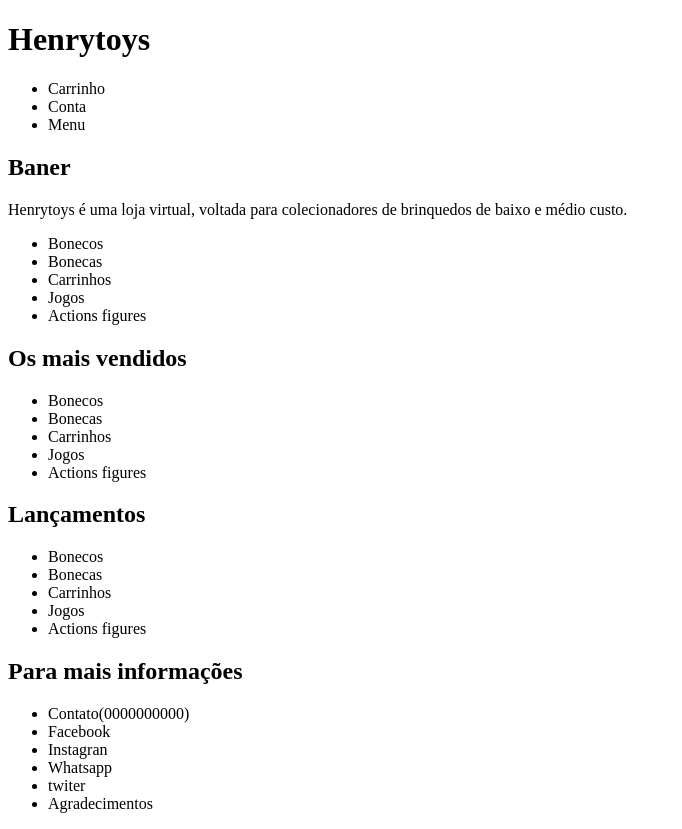
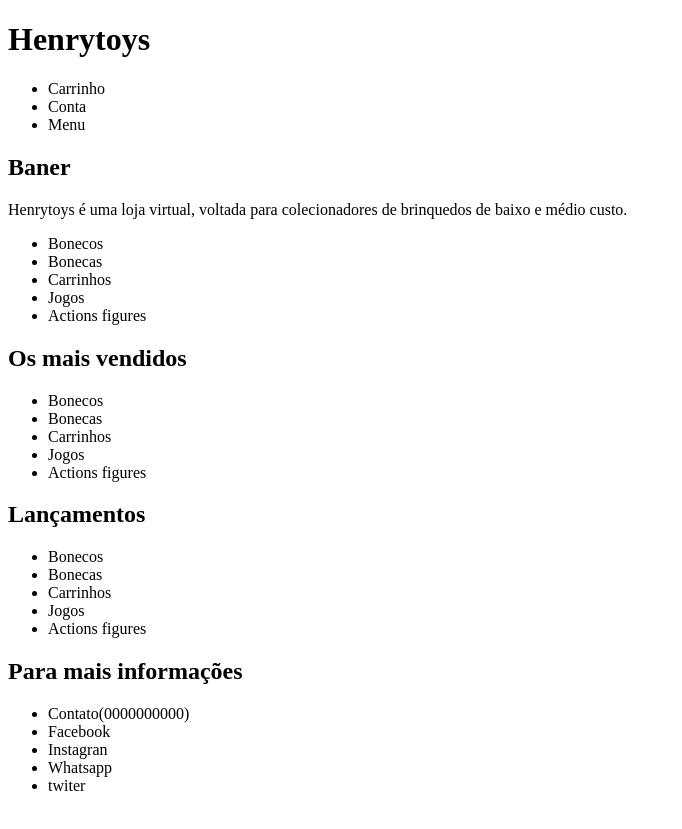
Before and after one commit to RustemDev/Projeto-Henrytoys, a plain HTML site: page index.html in a window 1280 px wide. Shown: the whole page, without its empty margins (0-682 px from the left). Drawn offline with Linux system fonts and the light colour scheme.

Commit message:
Meu primeiro commit

```diff
--- a/index.html
+++ b/index.html
@@ -75,7 +75,6 @@
             <li>Instagran</li>
             <li>Whatsapp</li>
             <li>twiter</li>
-            <li>Agradecimentos</li>
         </ul>
     </div>
 
```
